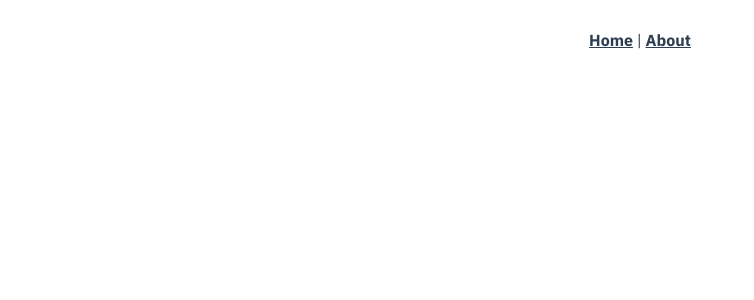
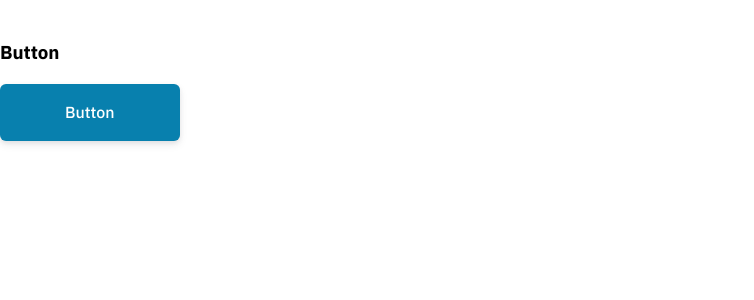
Before and after one commit to andreylazeev/register-form, a Vue app: page /uikit in a window 1280 px wide. Before the commit this address had no page. Shown: the top 300 px of the page, without its empty margins (0-754 px from the left). Built offline with nearby package versions, Linux system fonts and the light colour scheme.

Commit message:
UI-Kit route added and Button component realized

```diff
--- a/src/App.vue
+++ b/src/App.vue
@@ -1,30 +1,6 @@
 <template>
-  <div id="nav">
-    <router-link to="/">Home</router-link> |
-    <router-link to="/about">About</router-link>
-  </div>
   <router-view/>
 </template>
 
 <style lang="scss">
-#app {
-  font-family: Avenir, Helvetica, Arial, sans-serif;
-  -webkit-font-smoothing: antialiased;
-  -moz-osx-font-smoothing: grayscale;
-  text-align: center;
-  color: #2c3e50;
-}
-
-#nav {
-  padding: 30px;
-
-  a {
-    font-weight: bold;
-    color: #2c3e50;
-
-    &.router-link-exact-active {
-      color: #42b983;
-    }
-  }
-}
 </style>
--- a/src/components/Controls/Button.vue
+++ b/src/components/Controls/Button.vue
@@ -1,13 +1,53 @@
 <template>
-  <button></button>
+  <button :disabled="disabled">
+    <slot />
+  </button>
 </template>
 
 <script>
 export default {
-  name: 'Button'
+  name: 'Button',
+  props: {
+    disabled: {
+      type: Boolean,
+      default: false
+    }
+  }
 }
 </script>
 
 <style lang="scss" scoped>
+  button {
+    border: 0;
+    outline: 0;
+    background: #0880AE;
+    box-shadow: 0 2px 4px rgba(44, 39, 56, 0.08), 0 4px 8px rgba(44, 39, 56, 0.08);
+    border-radius: 6px;
+    padding: 18px 65px;
+    font-style: normal;
+    font-weight: 500;
+    font-size: 16px;
+    line-height: 21px;
+    text-align: center;
+    color: white;
+    cursor: pointer;
+    transition: box-shadow .2s ease-out;
 
+    &:hover {
+      box-shadow: 0 12px 24px rgba(44, 39, 56, 0.08), 0 24px 48px rgba(44, 39, 56, 0.16);
+    }
+
+    &:active {
+      border: 2px solid rgba(44, 39, 56, 0.86);
+      padding: 16px 63px;
+    }
+
+    &:disabled {
+      background: #DBE2EA;
+      color: #2C2738;
+      &:hover {
+        box-shadow: 0 2px 4px rgba(44, 39, 56, 0.08), 0 4px 8px rgba(44, 39, 56, 0.08);
+      }
+    }
+  }
 </style>
--- a/src/router/index.js
+++ b/src/router/index.js
@@ -1,10 +1,17 @@
 import { createRouter, createWebHistory } from 'vue-router'
 import Home from '../views/Home'
+import UIKit from '../views/UIKit'
+
 const routes = [
   {
     path: '/',
     name: 'Home',
     component: Home
+  },
+  {
+    path: '/uikit',
+    name: 'UI Kit',
+    component: UIKit
   }
 ]
 
--- a/src/views/Home.vue
+++ b/src/views/Home.vue
@@ -4,8 +4,6 @@
 </template>
 
 <script>
-// @ is an alias to /src
-
 export default {
   name: 'Home',
   components: {
--- /dev/null
+++ b/src/views/UIKit.vue
@@ -0,0 +1,37 @@
+<template>
+  <div class="ui-kit">
+    <div class="ui-kit__items">
+      <div class="ui-kit__item">
+        <h3>Button</h3>
+        <Button>
+          Button
+        </Button>
+      </div>
+    </div>
+  </div>
+</template>
+
+<script>
+import Button from '@/components/Controls/Button'
+export default {
+  name: 'UIKit',
+  components: { Button }
+}
+</script>
+
+<style lang="scss" scoped>
+  .ui-kit {
+    max-width: 1440px;
+    margin: 0 auto;
+    padding: 40px 0;
+    &__items {
+      display: grid;
+      gap: 20px;
+      grid-template-columns: repeat(3, max-content);
+    }
+    &__item {
+      display: grid;
+      gap: 20px;
+    }
+  }
+</style>
```
